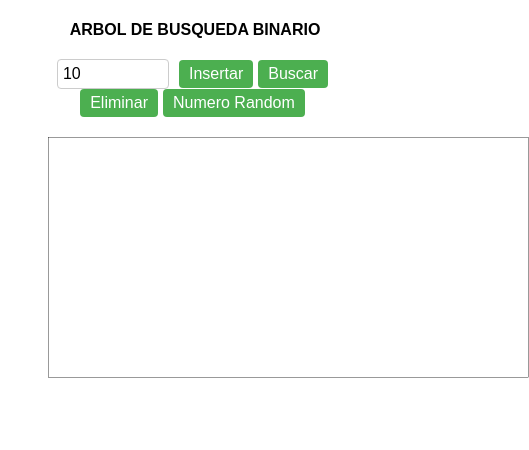
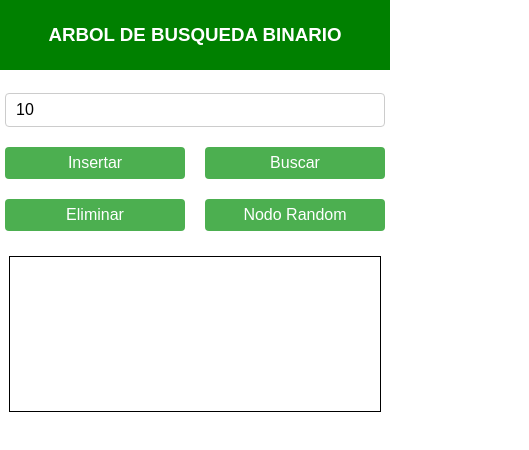
Before and after one commit to Dani-Arango/AVL-Tree, an Angular app: page / in a window 390 px wide. Shown: the top 450 px of the page, 529 px wide, since content can reach past the window. Built offline with nearby package versions, Linux system fonts and the light colour scheme.

Commit message:
responsive

```diff
--- a/src/app/avltree/avltree.component.css
+++ b/src/app/avltree/avltree.component.css
@@ -1,39 +1,50 @@
 div {
   text-align: center;
-  margin: 20px;
+  align-content: center;
 }
 
-*{
+* {
   font-family: Arial, Helvetica, sans-serif;
 }
 
-h4 {
-  margin-bottom: 20px;
+.header {
+  width: 100vw;
+  height: 70px;
+  background-color: green;
+  color: white;
+  margin: 0;
 }
 
-input[type="number"] {
-  padding: 5px;
-  margin-right: 10px;
+.container {
+  display: flex;
+  flex-wrap: wrap;
+  gap: 10px;
+  margin: auto;
+  justify-content: center;
+  margin-top: 18px;
+}
+
+input {
+  border: 1px solid #ccc;
+}
+
+input, button{
+  padding: 7px 10px;
+  width: 125px;
   font-size: 16px;
-  width: 100px;
-  border: 1px solid #ccc;
   border-radius: 4px;
 }
 
 button {
-  padding: 5px 10px;
-  margin-right: 5px;
-  font-size: 16px;
   background-color: #4CAF50;
   color: white;
   border: none;
-  border-radius: 4px;
   cursor: pointer;
   transition: background-color 0.3s ease;
 }
 
 button:hover {
-  background-color: #45a049;
+  background-color: #37813a;
 }
 
 button:focus {
@@ -43,43 +54,32 @@ button:focus {
 canvas {
   display: block;
   margin: 20px auto;
-  transform: scale(0.4);
-  transform-origin: top left;
+
+  width: 80vw;
+}
+
+.content {
+  width: 100vw;
+  overflow: hidden;
+}
+
+.containter-butttons {
+  display: inline-flex;
 }
 
 /* Ajuste para pantallas más grandes */
-@media (min-width: 600px) {
+@media (max-width: 700px) {
   canvas {
-    transform: scale(0.5);
+    width: 95vw;
+  }
+
+  input{
+    flex: 1 1 80%;
+    margin: 5px;
+  }
+
+  button{
+    flex: 1 1 40%;
+    margin: 5px;
   }
 }
-
-@media (min-width: 800px) {
-  canvas {
-    transform: scale(0.6);
-  }
-}
-
-@media (min-width: 1000px) {
-  canvas {
-    transform: scale(0.7);
-  }
-}
-
-@media (min-width: 1200px) {
-  canvas {
-    transform: scale(0.8);
-  }
-}
-
-@media (min-width: 1200px) {
-  canvas {
-    transform: scale(0.8);
-  }
-}
-
-@media (min-width: 1500px) {
-  canvas {
-    transform: scale(1);
-  }
-}
--- a/src/app/avltree/avltree.component.html
+++ b/src/app/avltree/avltree.component.html
@@ -1,13 +1,13 @@
-<div>
-  <div>
-    <h4>ARBOL DE BUSQUEDA BINARIO</h4>
+<div class="content">
+  <div class="header">
+    <h3>ARBOL DE BUSQUEDA BINARIO</h3>
   </div>
-  <div>
+  <div class="container">
     <input type="number" [(ngModel)]="numNodo" (ngModelChange)="numNodo = $event">
     <button (click)="generateNode()">Insertar</button>
     <button (click)="searchNode()">Buscar</button>
     <button (click)="deleteNode()">Eliminar</button>
-    <button (click)="randomNode()">Numero Random</button>
+    <button (click)="randomNode()">Nodo Random</button>
   </div>
   <div>
     <canvas class="scale" style="border: 1px solid;" #canvas></canvas>
--- a/src/app/avltree/avltree.component.ts
+++ b/src/app/avltree/avltree.component.ts
@@ -10,7 +10,7 @@ import { Component, ElementRef, ViewChild } from '@angular/core';
 })
 export class AVLtreeComponent {
   numNodo = 10;
-  canvasH = 600;
+  canvasH = 500;
   canvasW = 1200;
   tree?: AVLtree;
   circleRadius = 20;
@@ -25,17 +25,19 @@ export class AVLtreeComponent {
     if (!this.tree || this.tree.isDeleted) {
       this.tree = new AVLtree(numNodo);
     }
-    else this.tree.addNode(this.tree, numNodo);
+    else{
+      this.tree.addNode(this.tree, numNodo);
+    }
     this.drawCanvas();
   }
 
   searchNode(): void {
     if (this.tree && !this.tree.isDeleted) {
       if(this.tree.searchNode(this.numNodo)){
-        alert('Nodo encontrado');
+        alert('Nodo encontrado.');
       }
       else{
-        alert('Nodo no encontrado');
+        alert('Nodo no encontrado.');
       }
     }
   }
@@ -62,6 +64,7 @@ export class AVLtreeComponent {
     this.context = this.canvas!.getContext('2d')!;
     this.canvas!.width = this.canvasW;
     this.canvas!.height = this.canvasH;
+    this.context.lineWidth = 0.5;
   }
 
   lengthBranchLonger(node?: AVLtree): number {
@@ -96,7 +99,6 @@ export class AVLtreeComponent {
       this.context.beginPath();
       this.context.moveTo(x1, y1 + this.circleRadius);
       this.context.lineTo(x2, y2 - this.circleRadius);
-      this.context.lineWidth = 2;
       this.context.stroke();
     }
   }
--- a/src/styles.css
+++ b/src/styles.css
@@ -1 +1,6 @@
 /* You can add global styles to this file, and also import other style files */
+
+body{
+  margin: 0 0;
+  overflow: hidden;
+}
```
